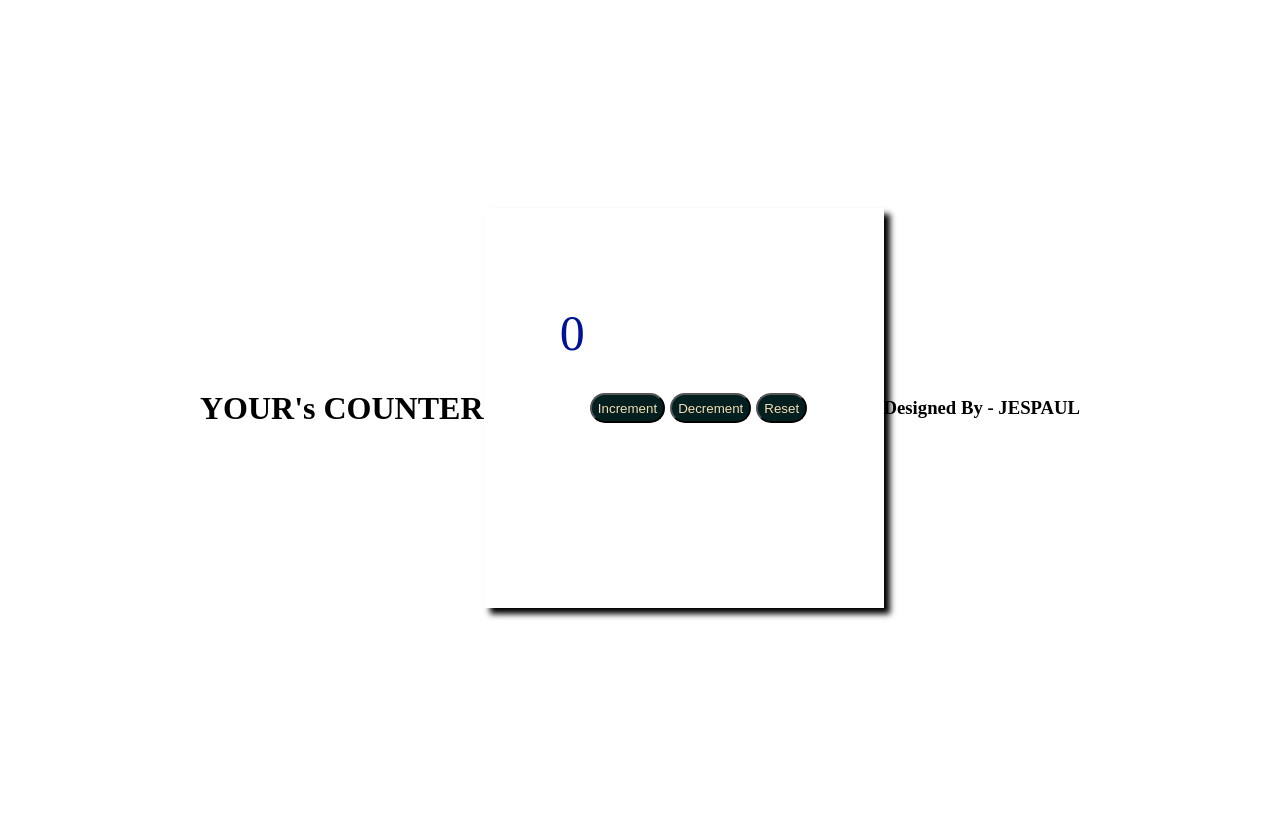
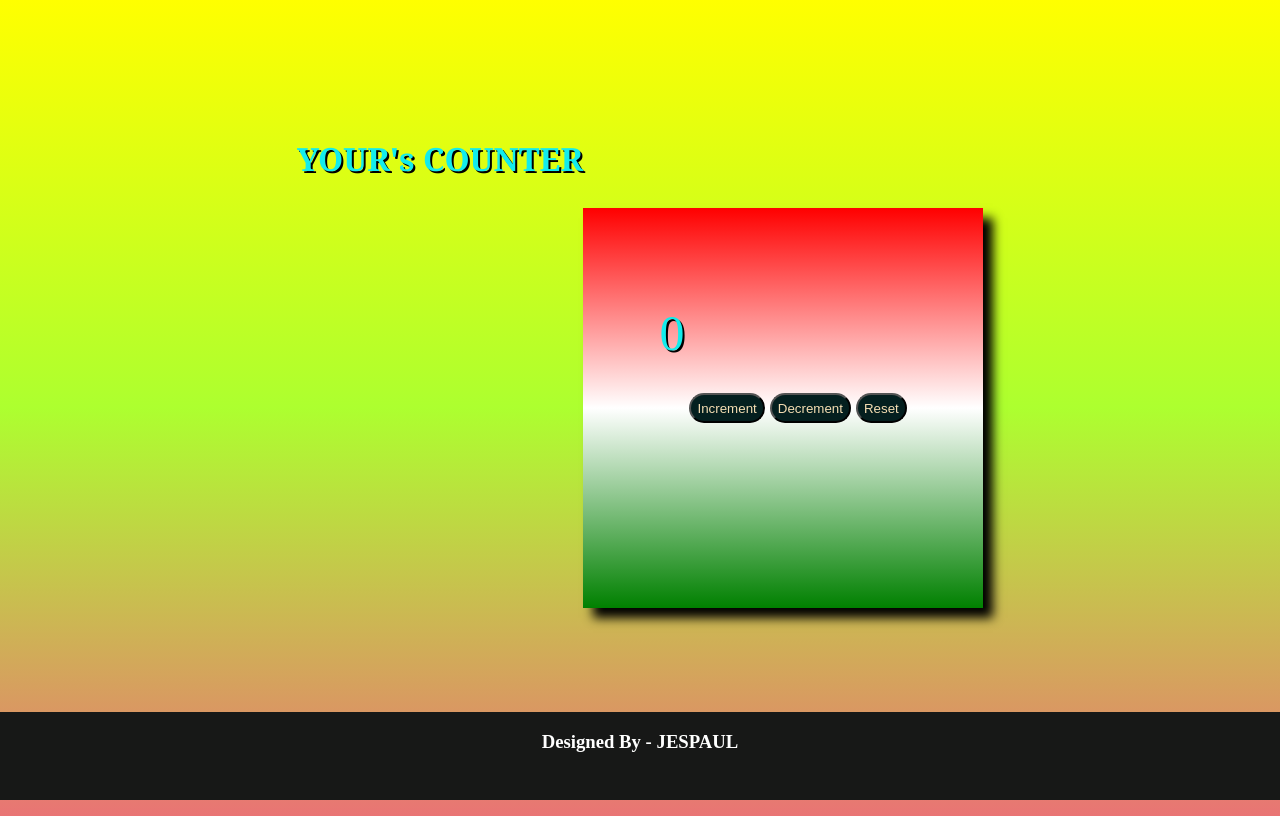
Before and after one commit to Paul3Paul/Counter, a plain HTML site: page index.html in a window 1280 px wide. Drawn offline with Linux system fonts and the light colour scheme.

Commit message:
Update style.css

```diff
--- a/style.css
+++ b/style.css
@@ -4,6 +4,7 @@ body
     justify-content: center;
     align-items: center;
     height: 100vh;
+    background: linear-gradient(yellow,greenyellow,rgb(233, 116, 116));
 }
 #counter
 {
@@ -11,10 +12,14 @@ body
     align-items: center;
     justify-content: center;
     flex-direction: row;
-    box-shadow: 6px 6px 6px;
+    box-shadow: 10px 10px 10px;
     height: 400px;
     width: 400px;
     gap: 5px;
+    background:linear-gradient(red,white,green);
+
+
+
 }
 #count
 {
@@ -23,12 +28,13 @@ body
     animation-duration: 3s;
     animation-iteration-count: infinite;
     margin-top: -100px;
+    text-shadow: 2px 2px black;
 
 }
 @keyframes countt
 {
-  from{color: aqua;}
-  to{color: darkblue;}
+  from{color:red;}
+  to{color:cyan;}
 }
 #bt1
 {
@@ -37,6 +43,8 @@ body
     border-radius: 20px;
     height: 30px;
     transition: all 2s;
+
+
 }
 #bt2
 {
@@ -66,3 +74,24 @@ body
     align-items: center;
 
 }
+#fh
+{
+    margin-bottom: 520px;
+    margin-left: px;
+    color: aqua;
+    animation: countt;
+    animation-duration: 3s;
+    animation-iteration-count: infinite;
+    text-shadow: 2px 2px black;
+   font-family: georgia,serif;
+}
+.footer {
+    position:fixed;
+    left: 0;
+    bottom: 0;
+    width: 100%;
+    background-color: rgb(23, 24, 23);
+    color: white;
+    text-align: center;
+    height: 11%;
+ }
```
